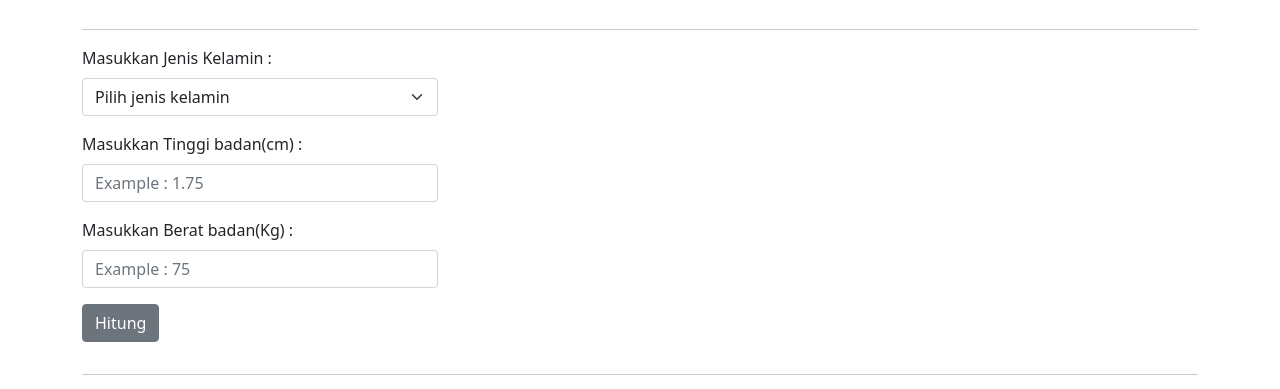
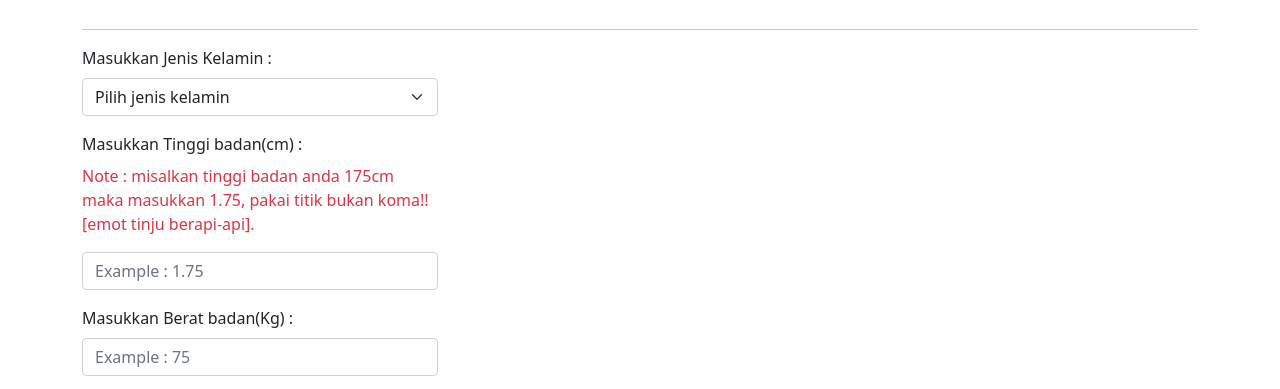
Before and after one commit to musmuliadi26/kalkulator-bmi, a plain HTML site: page index.html in a window 1280 px wide. Shown: the part 275-664 px from the top of the page. Drawn offline with nearby package versions, Linux system fonts and the light colour scheme.

Commit message:
menambahkan note pada input tinggi badan

```diff
--- a/index.html
+++ b/index.html
@@ -76,6 +76,7 @@
             </div>
             <div class="mb-3">
               <label for="tinggi-badan" class="form-label">Masukkan Tinggi badan(cm) :</label>
+              <p class="text-danger">Note : misalkan tinggi badan anda 175cm maka masukkan 1.75, pakai titik bukan koma!![emot tinju berapi-api].</p>
               <input type="text" class="form-control" id="tinggi-badan" placeholder="Example : 1.75">
             </div>
             <div class="mb-3">
```
